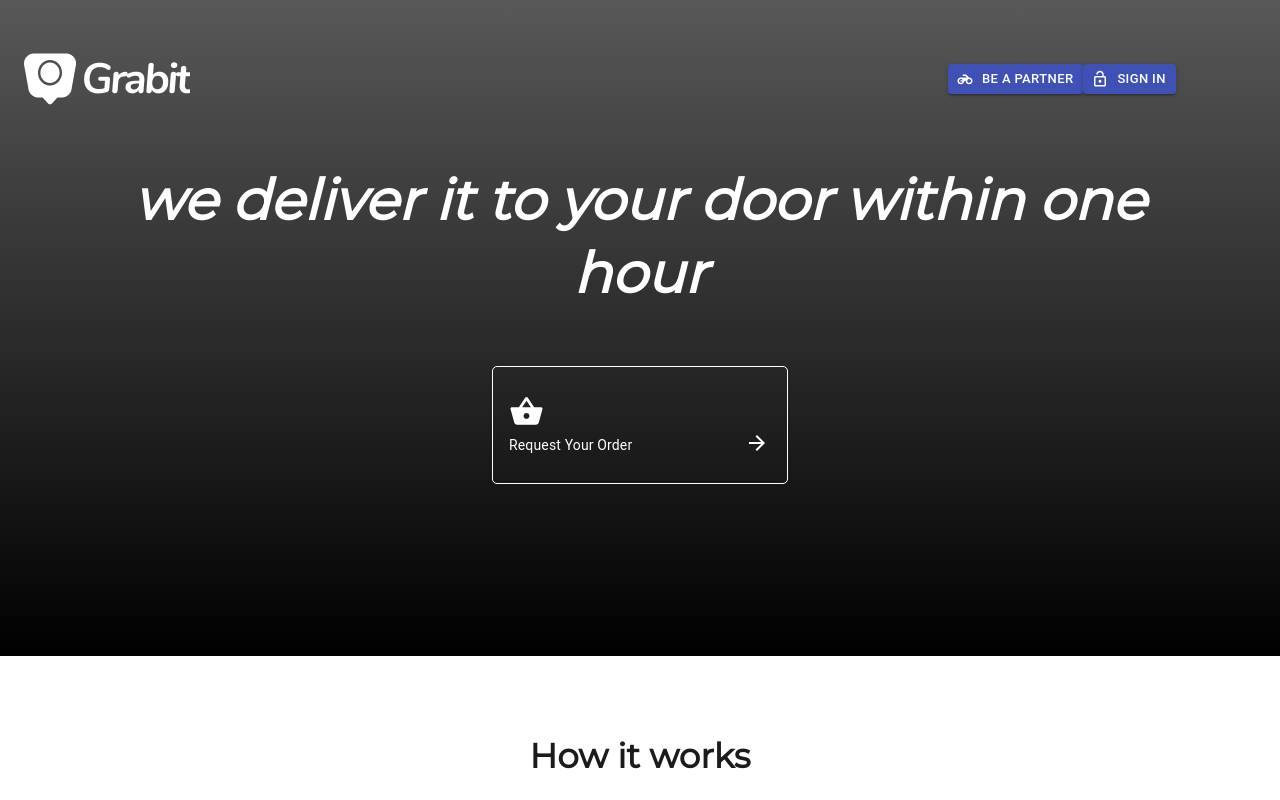
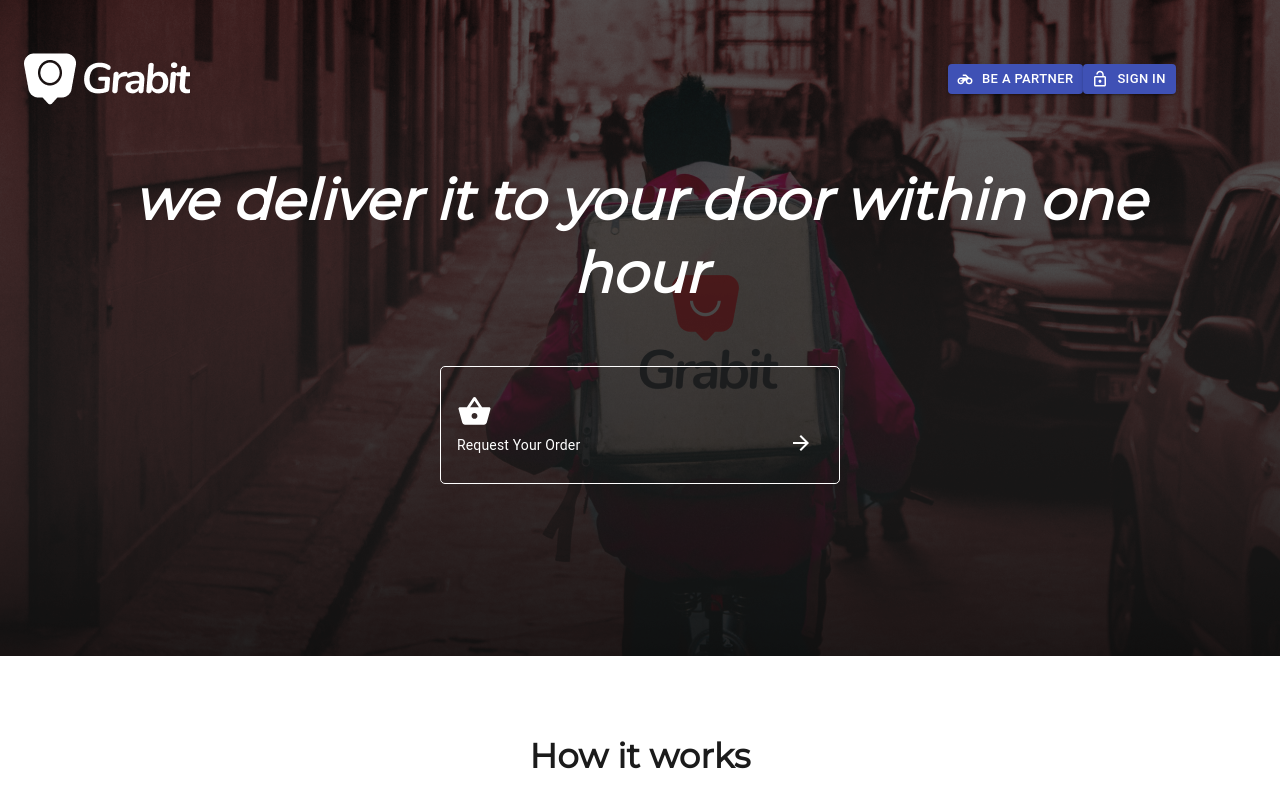
Before and after one commit to fdrissi/grabit, a React (Create React App) app in the folder frontend/: page / in a window 1280 px wide. Shown: the top 800 px of the page. Built offline with nearby package versions, Linux system fonts and the light colour scheme.

Commit message:
Add background images. - Slide Background Image. - Mail Background Image.

```diff
--- a/frontend/src/Components/pages/Mail.js
+++ b/frontend/src/Components/pages/Mail.js
@@ -5,6 +5,9 @@ const useStyles = makeStyles(theme => ({
   container: {
     backgroundColor: "#F71117",
     width: "100%",
+    backgroundImage: "url('/img/landing/mailLogo.png')",
+    backgroundRepeat: 'no-repeat',
+    backgroundPosition: "left center",
   },
   title: {
   	color: "#FFFFFF",
--- a/frontend/src/Components/pages/Slide.js
+++ b/frontend/src/Components/pages/Slide.js
@@ -12,6 +12,7 @@ const useStyles = makeStyles(theme => ({
     width: "100%",
     backgroundColor: "rgba(0,0,0,0.66)",
     background: "linear-gradient(180deg, rgba(255,255,255,0) 0.67%, #000000 100%)",
+    backgroundImage: "url('/img/landing/slide.png')",
   },
   content: {
     width: "100%",
@@ -106,7 +107,7 @@ export default () => {
             </Grid>
 
             <Grid container justify="center" alignItems="center" spacing={2}>
-              <Grid item md={3} xs={6}>
+              <Grid item md={4} xs={6}>
                 <SignUpBox >
                   <Box
                       display="flex"
```
Also changed, not shown: frontend/public/img/landing/mailLogo.png (added), frontend/public/img/landing/slide.png (added).
